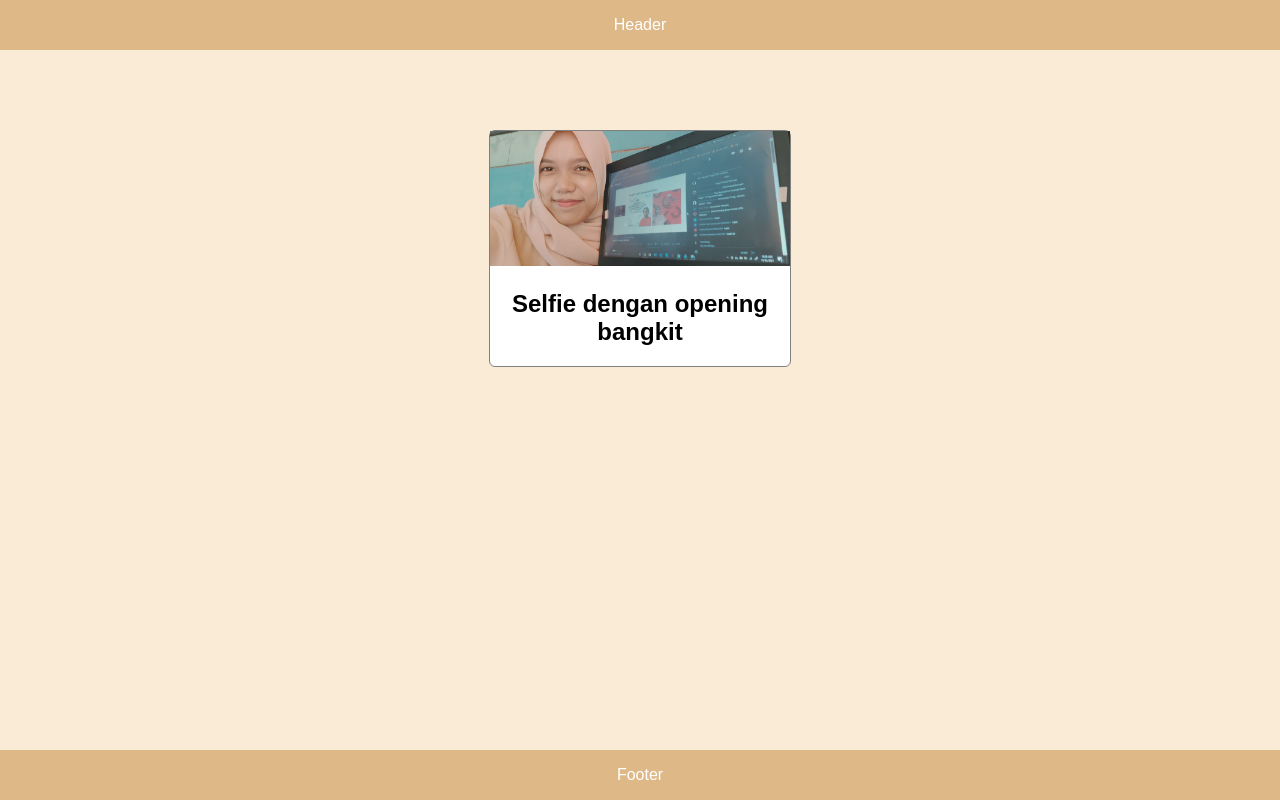
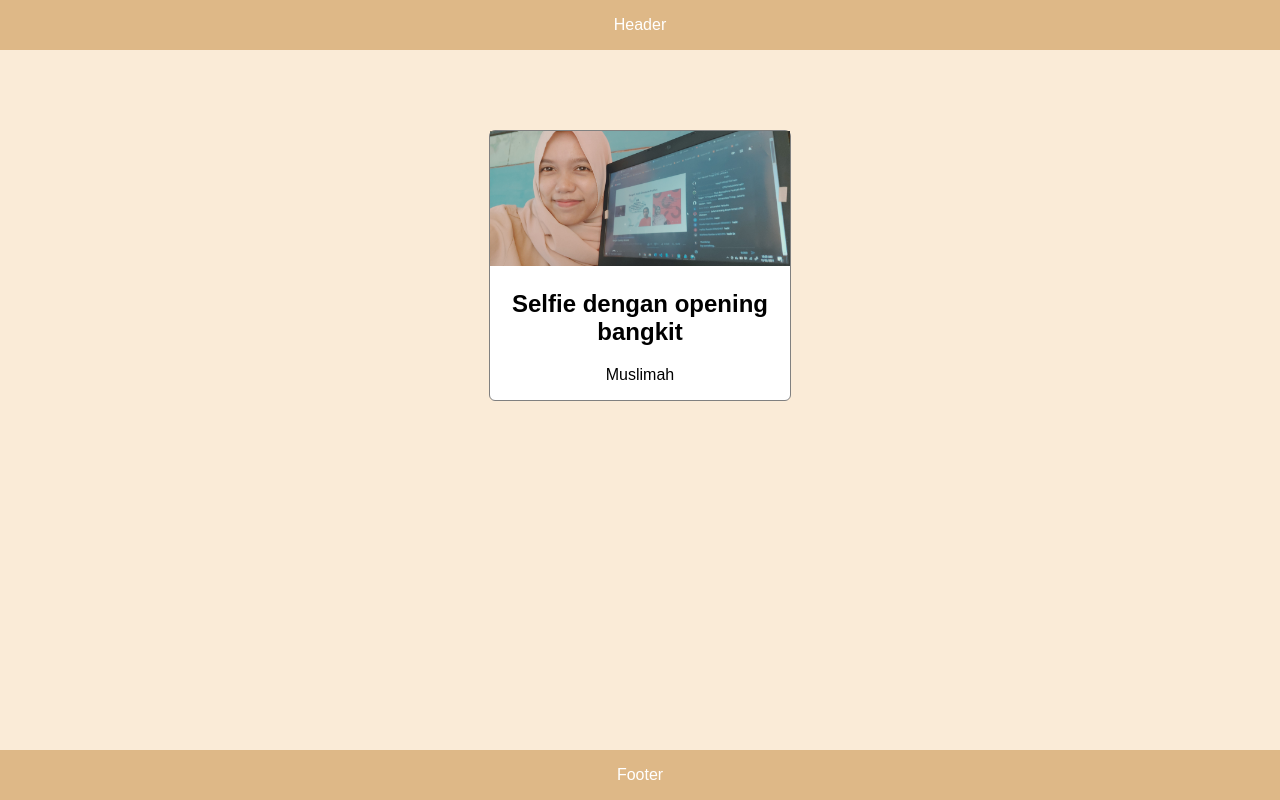
Before and after one commit to muslimah00/my-repo-from-remote, a plain HTML site: page index.html in a window 1280 px wide. Drawn offline with Linux system fonts and the light colour scheme.

Commit message:
this code from stash area

```diff
--- a/index.html
+++ b/index.html
@@ -8,6 +8,7 @@
         <div id="profile-container">
             <img id="profile-image" src="images/imus.jpg" alt="profile image" />
             <h2 id="profile-name">Selfie dengan opening bangkit</h2>
+            <p id="profile-job">Muslimah</p>
          </div>
          <div id="footer">Footer</div>
     </body>
--- a/style.css
+++ b/style.css
@@ -43,3 +43,6 @@ body {
     text-align: center;
     color: white;
  }
+ #profile-job {
+   text-align: center;
+}
```
